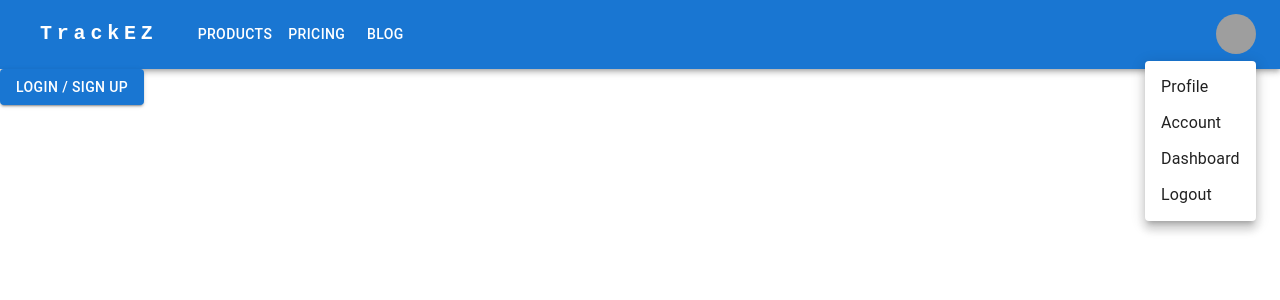
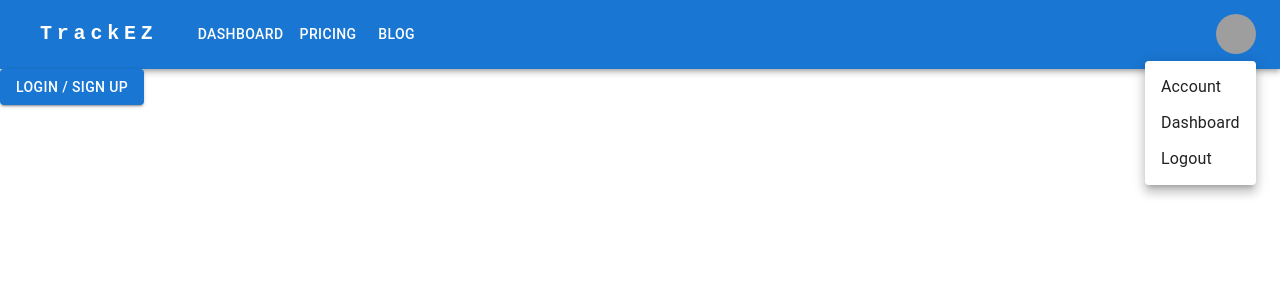
Before and after one commit to ihavedirt/MC-Shipment-Tracker, a Next.js app in the folder mc-shipment-tracker/: page / in a window 1280 px wide. Both pictures are taken after a click on the button "Open settings". Shown: the top 300 px of the page. Built offline with nearby package versions, Linux system fonts and the light colour scheme; grey boxes are pictures that could not be loaded; some icons are missing.

Commit message:
Routed pages to appbar. Added menu button to table rows. DB

```diff
--- a/mc-shipment-tracker/src/app/components/appBar.tsx
+++ b/mc-shipment-tracker/src/app/components/appBar.tsx
@@ -15,12 +15,15 @@ import Tooltip from '@mui/material/Tooltip';
 import MenuItem from '@mui/material/MenuItem';
 import AdbIcon from '@mui/icons-material/Adb';
 
-const pages = ['Products', 'Pricing', 'Blog'];
-const settings = ['Profile', 'Account', 'Dashboard', 'Logout'];
+import { useRouter } from 'next/navigation';
+
+const pages = ['Dashboard', 'Pricing', 'Blog'];
+const settings = ['Account', 'Dashboard', 'Logout'];
 
 function ResponsiveAppBar() {
   const [anchorElNav, setAnchorElNav] = React.useState<null | HTMLElement>(null);
   const [anchorElUser, setAnchorElUser] = React.useState<null | HTMLElement>(null);
+  const router = useRouter();
 
   const handleOpenNavMenu = (event: React.MouseEvent<HTMLElement>) => {
     setAnchorElNav(event.currentTarget);
@@ -35,6 +38,21 @@ function ResponsiveAppBar() {
 
   const handleCloseUserMenu = () => {
     setAnchorElUser(null);
+  };
+
+  const handleUserMenuClick = (setting : string) => {
+    handleCloseUserMenu();
+
+    switch(setting) {
+      case 'Account':
+        router.push('/account');
+        break;
+      case 'Dashboard':
+        router.push('/dashboard');
+        break;
+      case 'Logout':
+        break;
+    }
   };
 
   return (
@@ -147,7 +165,7 @@ function ResponsiveAppBar() {
               onClose={handleCloseUserMenu}
             >
               {settings.map((setting) => (
-                <MenuItem key={setting} onClick={handleCloseUserMenu}>
+                <MenuItem key={setting} onClick={() => handleUserMenuClick(setting)}>
                   <Typography sx={{ textAlign: 'center' }}>{setting}</Typography>
                 </MenuItem>
               ))}
--- a/mc-shipment-tracker/src/app/components/table.tsx
+++ b/mc-shipment-tracker/src/app/components/table.tsx
@@ -8,6 +8,8 @@ import TableContainer from '@mui/material/TableContainer';
 import TableHead from '@mui/material/TableHead';
 import TableRow from '@mui/material/TableRow';
 import Paper from '@mui/material/Paper';
+import { IconButton } from '@mui/material';
+import MoreVertIcon from '@mui/icons-material/MoreVert';
 
 export type TableRowData = {
   tracking_number: string;
@@ -35,6 +37,7 @@ export default function BasicTable({ data }: { data: TableRowData[] }) {
             <TableCell align="right">Est. Delivery</TableCell>
             <TableCell align="right">Delayed</TableCell>
             <TableCell align="right">Delivered</TableCell>
+            <TableCell align="right"></TableCell>
           </TableRow>
         </TableHead>
         <TableBody>
@@ -52,6 +55,11 @@ export default function BasicTable({ data }: { data: TableRowData[] }) {
               <TableCell align="right">{row.est_delivery}</TableCell>
               <TableCell align="right">{row.delayed}</TableCell>
               <TableCell align="right">{row.delivered}</TableCell>
+              <TableCell align="right">
+                <IconButton>
+                  <MoreVertIcon />
+                </IconButton>
+              </TableCell>
             </TableRow>
           ))}
         </TableBody>
--- a/mc-shipment-tracker/src/app/dashboard/dashboard-form.tsx
+++ b/mc-shipment-tracker/src/app/dashboard/dashboard-form.tsx
@@ -65,6 +65,10 @@ export default function DashboardForm() {
     }
   }, []);
 
+  useEffect(() => {
+    fetchAllTrackings();
+  }, []);
+
   return (
     <div>
       <div style={{ marginTop: '20px', marginLeft: '20px' }}>
```
